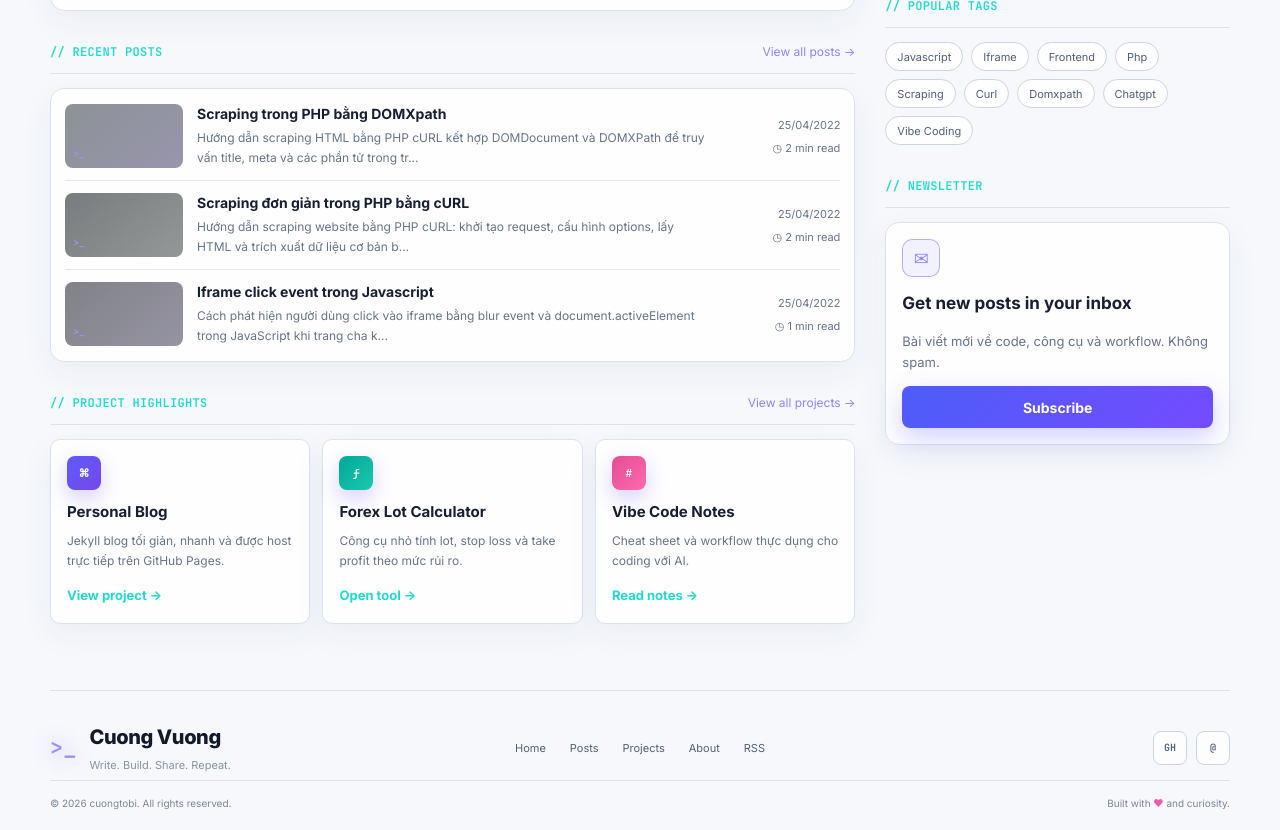
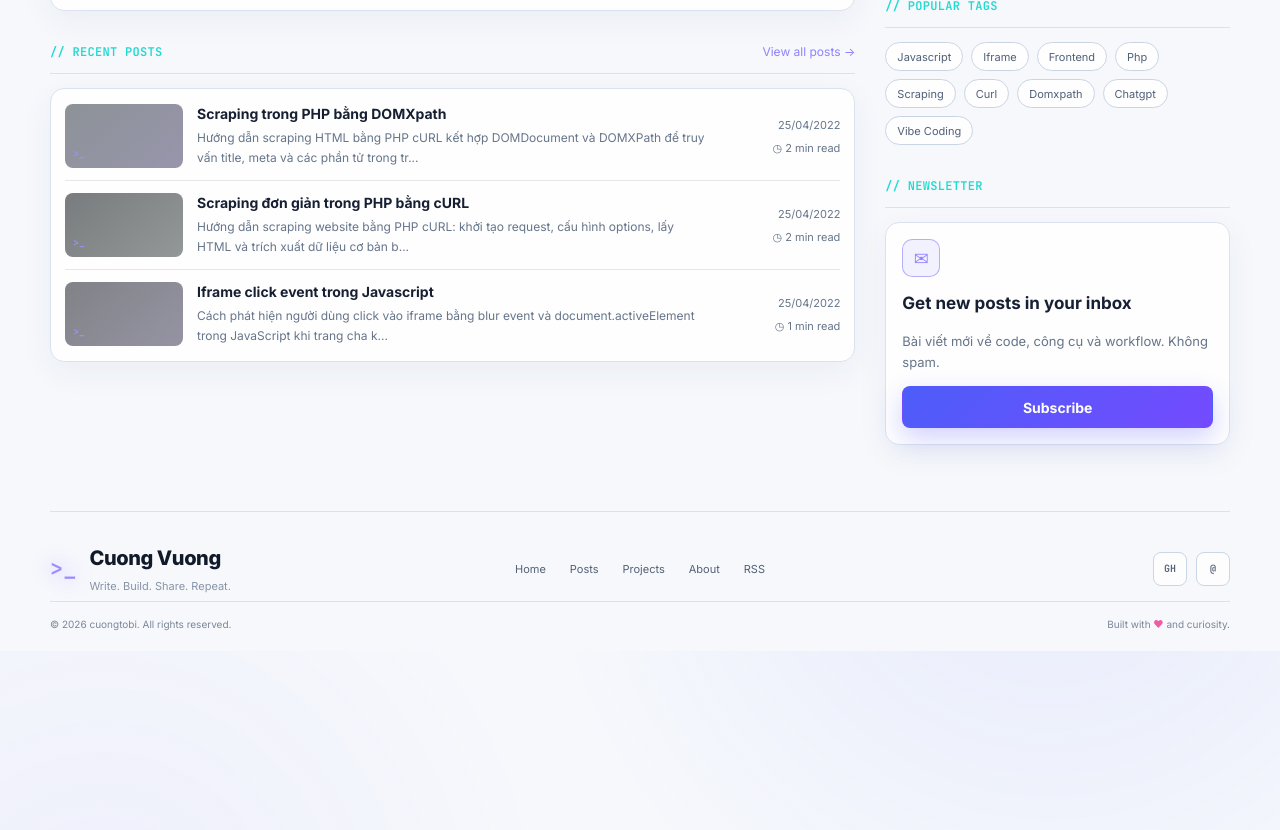
Before and after one commit to cuongtobi/cuongtobi.github.io, a Jekyll site: the page built from index.html, in a window 1280 px wide and 900 px high, scrolled down 819 px, cut to the strip 70-900 px from the top of the window. Built offline with Jekyll 4.4.1, drawn with Linux system fonts in a browser that asks for light colours; the list of posts is cut into pages by our own code; after the commit the page ends 1540 px from its top, so only the background shows below that; grey boxes are pictures that could not be loaded.

Commit message:
ui: remove project highlights from homepage

```diff
--- a/_layouts/home.html
+++ b/_layouts/home.html
@@ -80,33 +80,6 @@
       </div>
     </section>
 
-    <section class="content-section">
-      <div class="section-heading">
-        <h2>// PROJECT HIGHLIGHTS</h2>
-        <a href="{{ '/projects.html' | relative_url }}">View all projects →</a>
-      </div>
-      <div class="project-grid">
-        <article class="project-card">
-          <span class="project-icon">⌘</span>
-          <h3>Personal Blog</h3>
-          <p>Jekyll blog tối giản, nhanh và được host trực tiếp trên GitHub Pages.</p>
-          <a class="text-link" href="{{ '/projects/personal-blog.html' | relative_url }}">View project →</a>
-        </article>
-        <article class="project-card">
-          <span class="project-icon project-icon-green">ƒ</span>
-          <h3>Forex Lot Calculator</h3>
-          <p>Công cụ nhỏ tính lot, stop loss và take profit theo mức rủi ro.</p>
-          <a class="text-link" href="{{ '/forex-lot-calculator.html' | relative_url }}">Open tool →</a>
-        </article>
-        <article class="project-card">
-          <span class="project-icon project-icon-pink">#</span>
-          <h3>Vibe Code Notes</h3>
-          <p>Cheat sheet và workflow thực dụng cho coding với AI.</p>
-          <a class="text-link" href="{{ '/vibe-code-cheat-sheet-chatgpt.html' | relative_url }}">Read notes →</a>
-        </article>
-      </div>
-    </section>
-
     {% include pagination.html %}
   </div>
 
```
